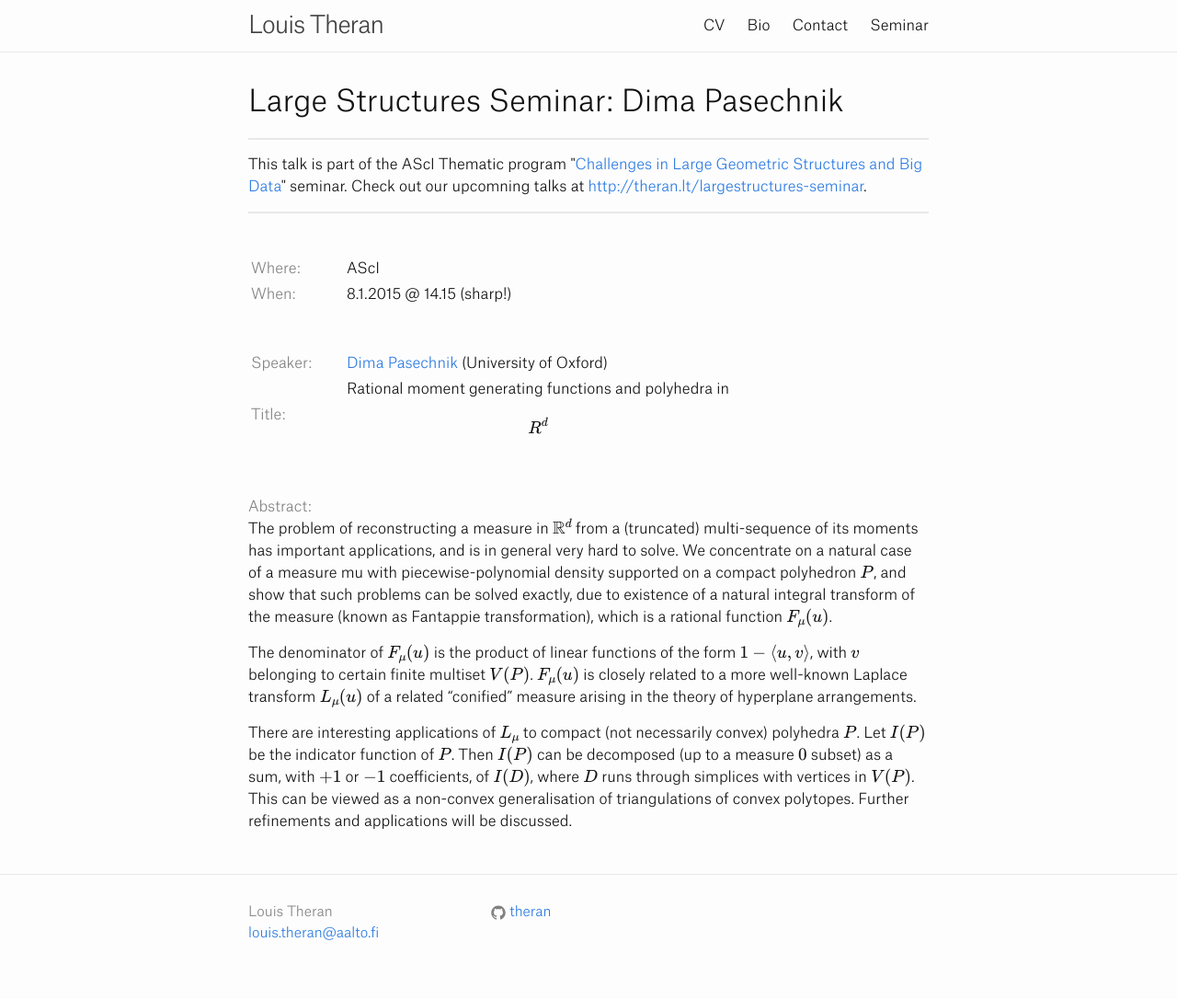
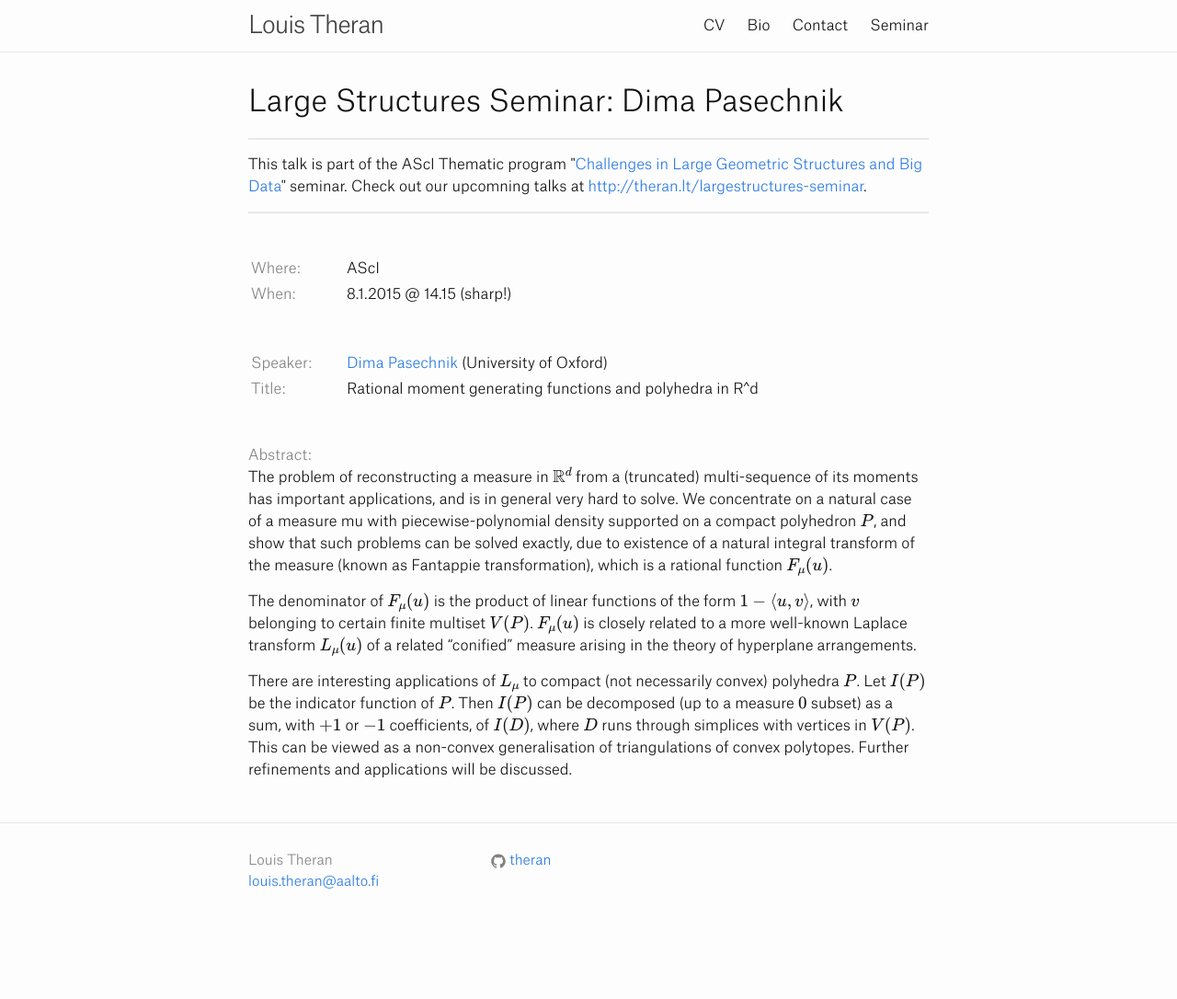
Before and after one commit to theran/theran.github.io, a Jekyll site: the page built from _seminartalks/2015-01-08-pasechnik.md, in a window 1280 px wide. Shown: the whole page at 92% size. Built offline with Jekyll 4.4.1, drawn with Linux system fonts in a browser that asks for light colours; formulas are drawn with MathJax 3; after the commit the page ends 1030 px from its top, so only the background shows below that.

Commit message:
LaTeX in talk titles looked bad.

```diff
--- a/_seminartalks/2015-01-08-pasechnik.md
+++ b/_seminartalks/2015-01-08-pasechnik.md
@@ -4,7 +4,7 @@ speaker: Dima Pasechnik
 speakerinst: University of Oxford
 speakershortinst: Oxford
 speakerurl: http://www.cs.ox.ac.uk/people/dmitrii.pasechnik/
-talktitle:  "Rational moment generating functions and polyhedra in $$R^d$$"
+talktitle:  "Rational moment generating functions and polyhedra in R^d"
 talkdate: 8.1.2015
 talktime: 14.15 (sharp!)
 talkplace: AScI
```
